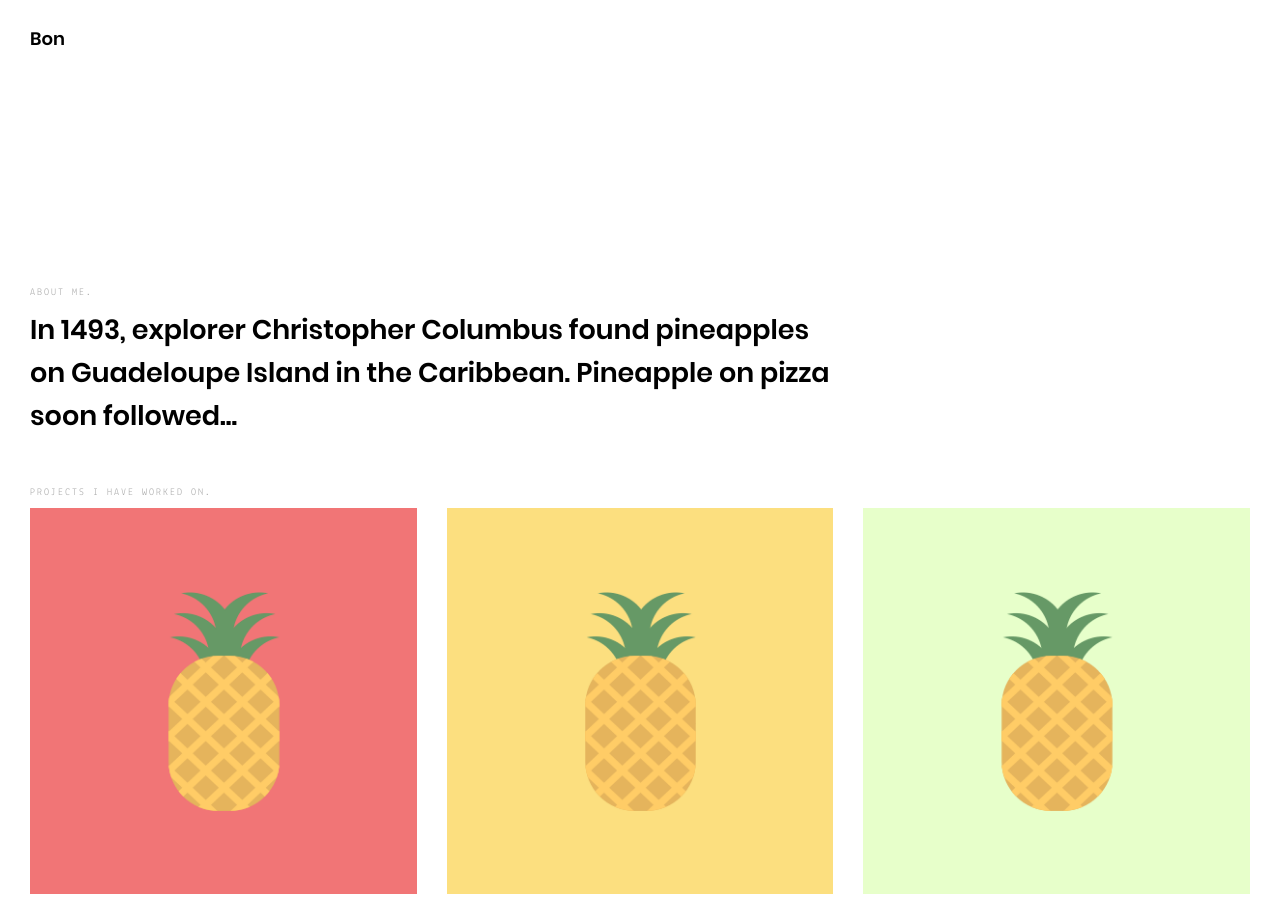
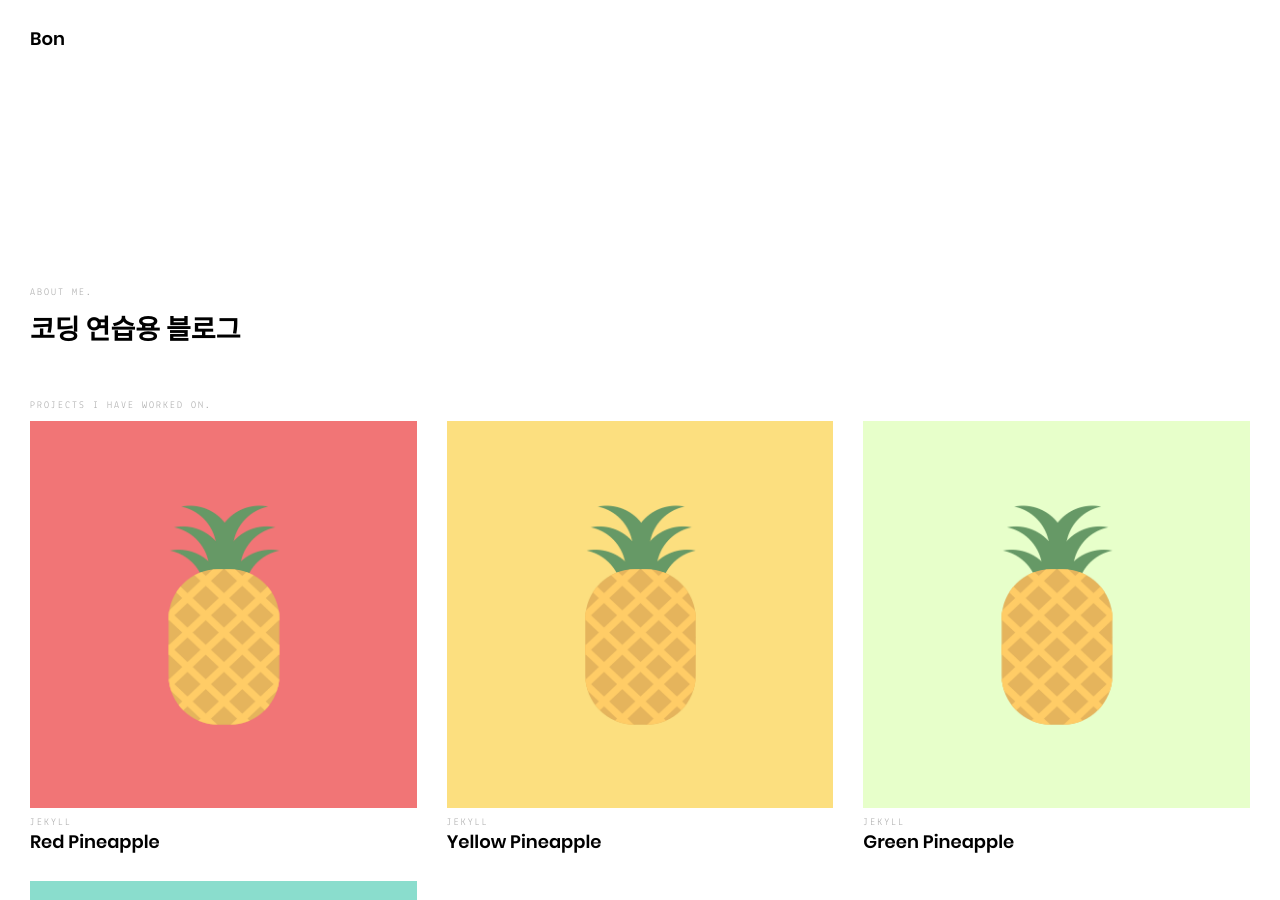
Before and after one commit to arnolds/pineapple, a Jekyll site: the page built from index.html, in a window 1280 px wide and 900 px high. Built offline with Jekyll 4.4.1, drawn with Linux system fonts in a browser that asks for light colours.

Commit message:
Update _config.yml

```diff
--- a/_config.yml
+++ b/_config.yml
@@ -1,9 +1,10 @@
 # User config
 author: "Bon"
 tagline: "I'm Fine"
-description: "In 1493, explorer Christopher Columbus found pineapples on Guadeloupe Island in the Caribbean. Pineapple on pizza soon followed..."
+description: "코딩 연습용 블로그"
 keywords: "Pineapple, Pineapple Pizza, Pineapple House"
 email: "watchbon@kakao.com"
+
 linkedin: "https://www.linkedin.com/"
 twitter: "https://twitter.com/"
 github: "https://github.com/99kb/"
```
